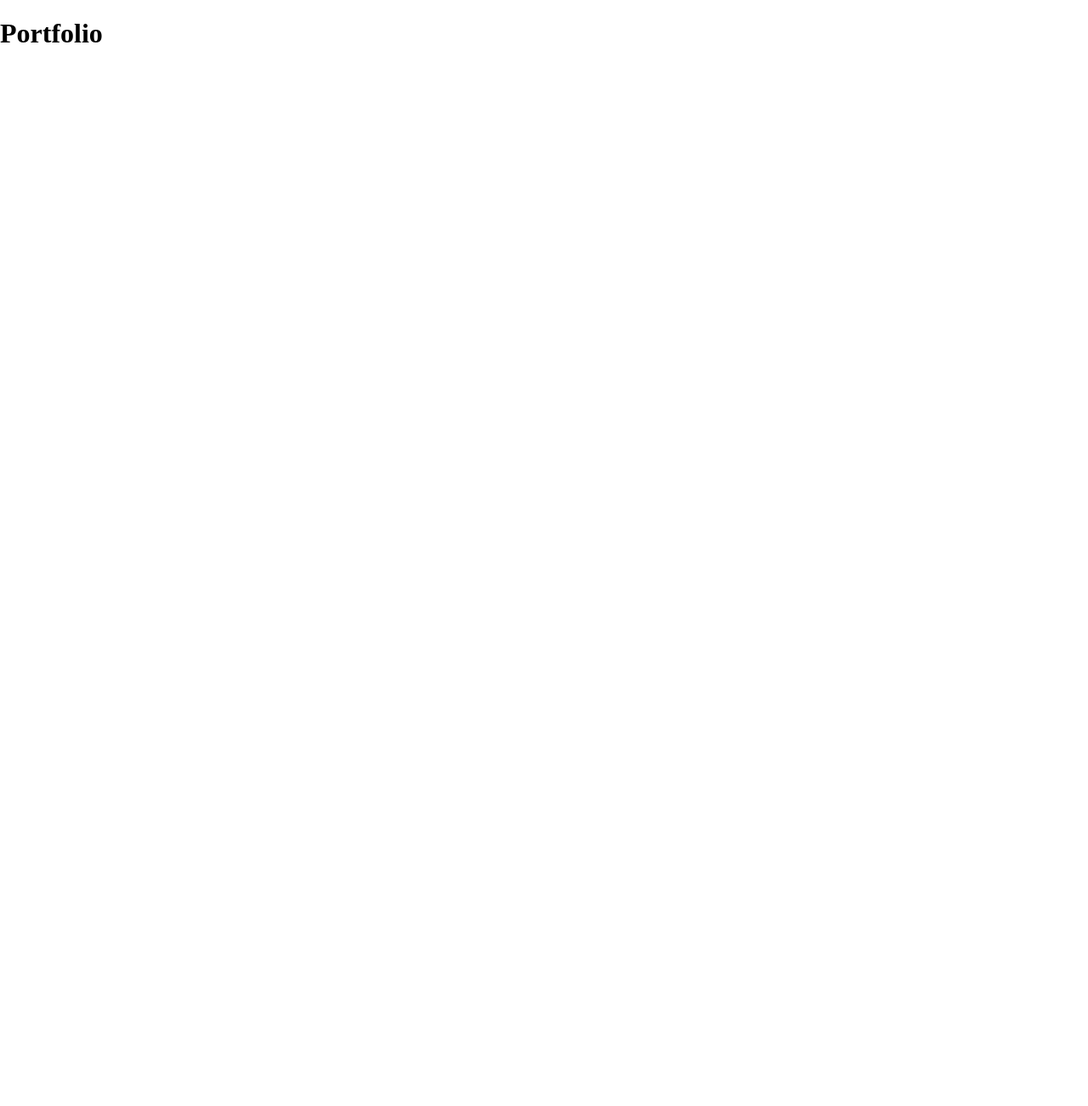
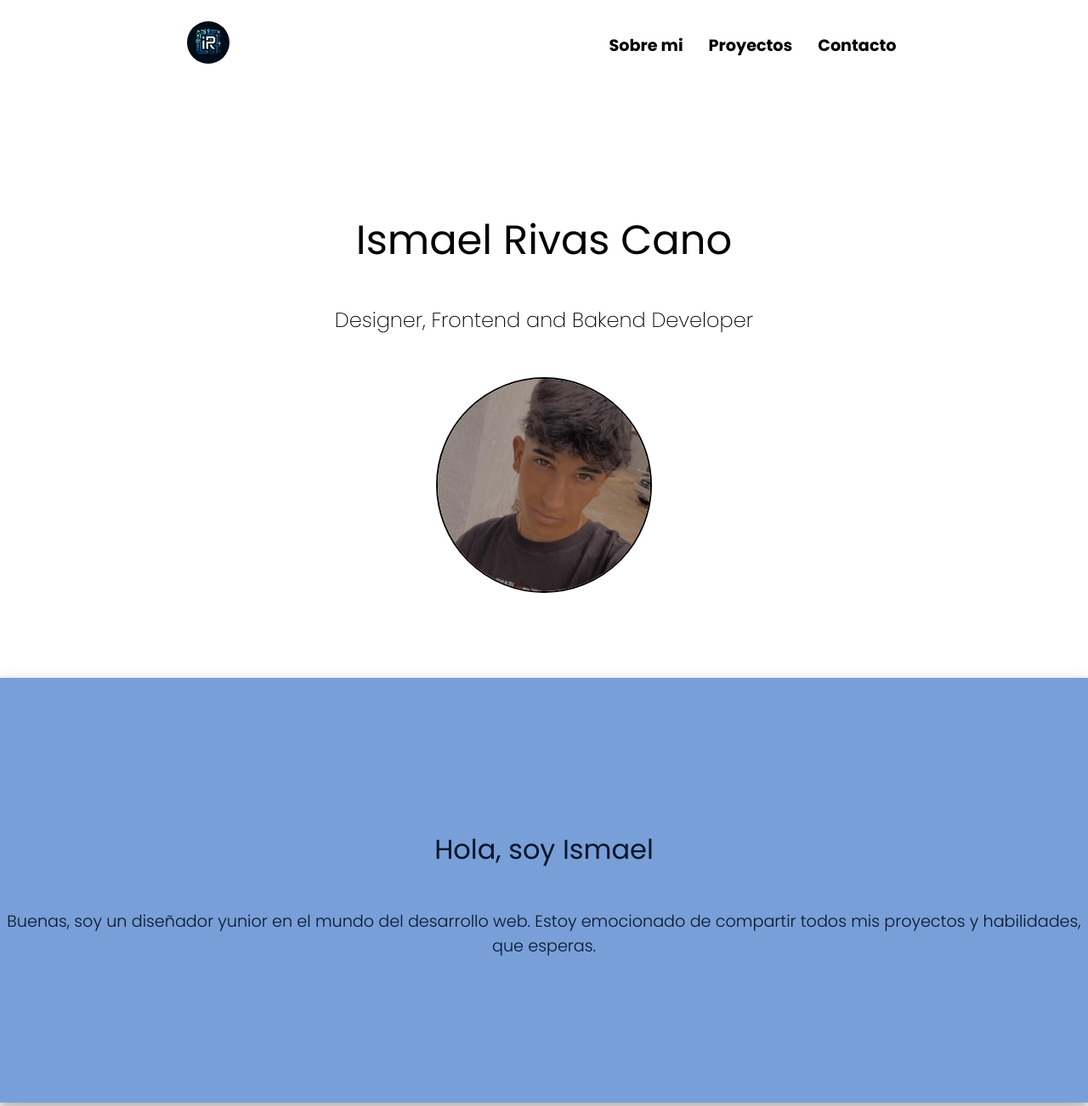
Before and after one commit to Ismael-Rvas/PORTFOLIO, a plain HTML site: page index.html in a window 1280 px wide. Shown: the top 1302 px of the page at 85% size. Before the commit the page ends 800 px from the top, so only its background shows below. Drawn offline with Linux system fonts and the light colour scheme.

Commit message:
Actualizacion, añadir logo, nombre, sobre mi ...

```diff
--- a/assets/css/style.css
+++ b/assets/css/style.css
@@ -1,5 +1,107 @@
-body{
-    padding: 0;
-    margin: 0;
-    box-sizing: border-box;
+@import "https://fonts.googleapis.com/css2?family=Poppins:wght@200;300;400;500;600;700;800;900&display=swap";
+
+body {
+  margin: 0;
+  padding: 0;
+  font-family: "Poppins", sans-serif;
+
+  .nav {
+    display: flex;
+    justify-content: space-around;
+    align-items: center;
+    color: #000000;
+    padding: 20px;
+
+    .logo {
+      width: 50px;
+      border-radius: 50%;
+
+      &:hover {
+        cursor: pointer;
+      }
+    }
+
+    .navLista {
+      list-style-type: none;
+      display: flex;
+      gap: 20px;
+      font-size: 1.2rem;
+      font-weight: bold;
+
+      li {
+        a {
+          text-decoration: none;
+          color: #000000;
+          padding: 5px;
+          border-radius: 5px;
+
+          &:hover {
+            cursor: pointer;
+            background-color: #000000;
+            color: #ffffff;
+          }
+        }
+      }
+    }
+  }
+
+  .sobreMi {
+    display: flex;
+    justify-content: center;
+    align-items: center;
+    flex-direction: column;
+    margin-top: 100px;
+    .nombre {
+      font-size: 3rem;
+      font-weight: 400;
+      text-align: center;
+    }
+
+    .profesion {
+      font-size: 1.5rem;
+      font-weight: lighter;
+    }
+
+    .contenedorFotoSobreMi {
+      display: flex;
+      justify-content: center;
+      align-items: center;
+      margin-top: 50px;
+      margin-bottom: 100px;
+
+      .fotoSobreMi {
+        width: 250px;
+        height: 250px;
+        border-radius: 50%;
+        border: 2px solid #030303;
+        object-fit: cover;
+      }
+    }
+
+    .contenedorTextoSobreMi {
+      width: 100%;
+      height: 500px;
+      display: flex;
+      justify-content: center;
+      align-items: center;
+      flex-direction: column;
+      background-color: #3770c5ab;
+      box-shadow: 0 4px 8px 0 rgba(0,0,0,0.2), 0 6px 20px 0 rgba(0,0,0,0.19);
+      margin-bottom: 100px;
+
+      .tituloSobreMi {
+        color: #091629;
+        font-size: 2rem;
+        font-weight: 400;
+        text-align: center;
+      }
+
+      .textoSobreMi {
+        color: #091629;
+        font-size: 1.2rem;
+        font-weight: 300;
+        text-align: center;
+      }
+    }
+  }
 }
--- a/index.html
+++ b/index.html
@@ -1,13 +1,38 @@
 <!DOCTYPE html>
 <html lang="en">
-<head>
-    <meta charset="UTF-8">
-    <meta name="viewport" content="width=device-width, initial-scale=1.0">
-    <link rel="stylesheet" href="assets/css/style.css">
-    <link rel="shortcut icon" href="assets/img/portfolioIcon.png" type="image/x-icon">
+  <head>
+    <meta charset="UTF-8" />
+    <meta name="viewport" content="width=device-width, initial-scale=1.0" />
+    <link rel="stylesheet" href="assets/css/style.css" />
+    <link rel="shortcut icon" href="assets/img/logo.webp" type="image/x-icon" />
     <title>Portfolio</title>
-</head>
-<body>
-    <h1>Portfolio</h1>
-</body>
+  </head>
+  <body>
+    <nav class="nav">
+      <a href="#"><img src="assets/img/logo.webp" alt="logo" class="logo" /></a>
+      <ul class="navLista">
+        <li><a href="#sobreMi">Sobre mi</a></li>
+        <li><a href="#proyectos">Proyectos</a></li>
+        <li><a href="#contacto">Contacto</a></li>
+      </ul>
+    </nav>
+
+    <section class="sobreMi">
+      <div>
+        <h1 class="nombre">Ismael Rivas Cano</h1>
+        <h2 class="profesion">Designer, Frontend and Bakend Developer</h2>
+        <div class="contenedorFotoSobreMi">
+          <img src="assets/img/sobremi.png" alt="foto" class="fotoSobreMi" />
+        </div>
+      </div>
+
+      <div class="contenedorTextoSobreMi" id="sobreMi">
+        <h1 class="tituloSobreMi">Hola, soy Ismael</h1>
+        <p class="textoSobreMi">
+          Buenas, soy un diseñador yunior en el mundo del desarrollo web. Estoy
+          emocionado de compartir todos mis proyectos y habilidades, que esperas.
+        </p>
+      </div>
+    </section>
+  </body>
 </html>
```
Also changed, not shown: assets/img/logo.webp (added), assets/img/portfolioIcon.png (deleted), assets/img/sobremi.png (added).
